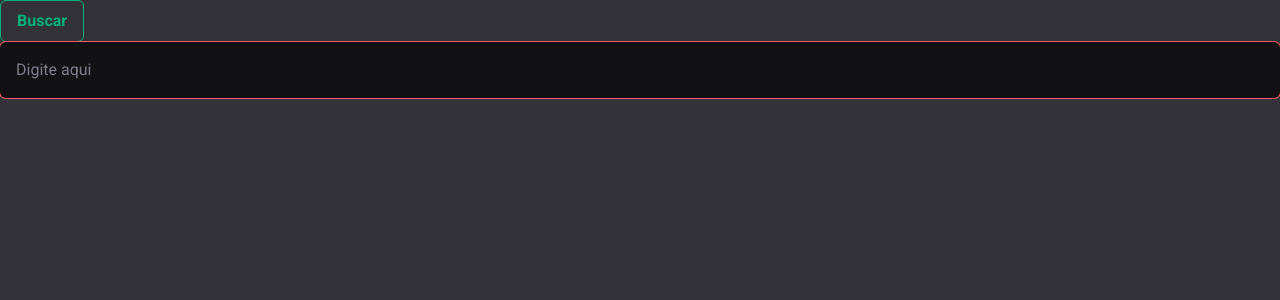
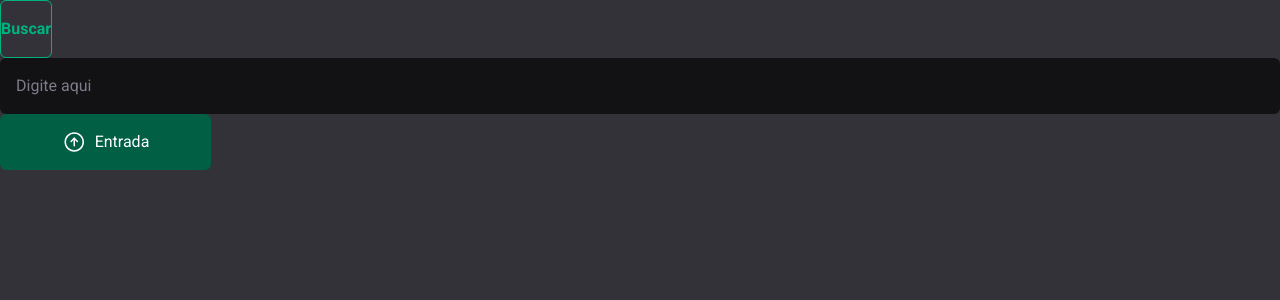
Before and after one commit to NicolasCastro01/finexps.com, a Next.js app: page / in a window 1280 px wide. Shown: the top 300 px of the page. Built offline with nearby package versions, Linux system fonts and the light colour scheme.

Commit message:
feat: create new common component of select

```diff
--- a/src/app/presentation/common/components/index.ts
+++ b/src/app/presentation/common/components/index.ts
@@ -1,2 +1,3 @@
 export * from './button';
 export * from './input-text';
+export * from './select-button';
--- /dev/null
+++ b/src/app/presentation/common/components/select-button/index.ts
@@ -0,0 +1 @@
+export { default as SelectButtonTag } from './select-button';
--- /dev/null
+++ b/src/app/presentation/common/components/select-button/interfaces/index.ts
@@ -0,0 +1 @@
+export * from './select-button-props.interface';
--- /dev/null
+++ b/src/app/presentation/common/components/select-button/interfaces/select-button-props.interface.ts
@@ -0,0 +1,7 @@
+export interface SelectButtonProps {
+	selected: boolean;
+	onClick: () => void;
+	label: string;
+	icon: React.ReactNode;
+	variant?: 'error' | 'success';
+}
--- /dev/null
+++ b/src/app/presentation/common/components/select-button/select-button.tsx
@@ -0,0 +1,38 @@
+import type { SelectButtonProps } from './interfaces';
+
+function SelectButtonComponent({
+  icon,
+  label,
+  onClick,
+  selected,
+  variant
+}: SelectButtonProps) {
+  const handleVariant = () => {
+    if (selected) {
+      const variants = {
+        error: 'bg-redDark text-white [&>svg]:fill-white hover:bg-redDark',
+        success: 'bg-greenDark text-white [&>svg]:fill-white hover:bg-greenDark'
+      }[variant];
+      return variants;
+    }
+
+    return {
+      error: 'bg-gray3 text-gray6 [&>svg]:fill-greenLight hover:bg-gray4',
+      success: 'bg-gray3 text-gray6 [&>svg]:fill-greenLight hover:bg-gray4'
+    }[variant];
+  };
+  return (
+    <div
+      className={`${handleVariant()} py-16px flex justify-center items-center max-w-211px rounded-6px text-16px cursor-pointer gap-8px duration-150 hover:duration-150`}
+      onClick={onClick}
+      aria-label={`Botão ${label}`}
+      role='button'
+      tabIndex={0}
+    >
+      {icon}
+      Entrada
+    </div>
+  );
+}
+
+export default SelectButtonComponent;
--- a/src/pages/index.tsx
+++ b/src/pages/index.tsx
@@ -1,4 +1,9 @@
-import { ButtonTag, InputTextTag } from '~/app/presentation/common/components';
+import { ArrowUpCircleIcon } from '~/app/presentation/common';
+import {
+  ButtonTag,
+  InputTextTag,
+  SelectButtonTag
+} from '~/app/presentation/common/components';
 import { GlobalLayoutTag } from '~/app/presentation/common/layouts';
 
 const IndexPage = () => (
@@ -6,13 +11,20 @@ const IndexPage = () => (
     <ButtonTag
       backgroundTransparent={true}
       onClick={() => console.log('clicked!')}
-      variant='small'
+      variant='large'
       label='Buscar'
     />
     <InputTextTag
       placeholder='Digite aqui'
       onChange={value => console.log(value)}
-      error={true}
+      error={false}
+    />
+    <SelectButtonTag
+      icon={<ArrowUpCircleIcon />}
+      label='Entrada'
+      onClick={() => console.log('clicked!')}
+      selected={true}
+      variant='success'
     />
   </GlobalLayoutTag>
 );
```
Also changed, not shown: 1 other file (tests, documents, lock files or other folders).
